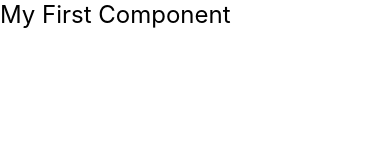
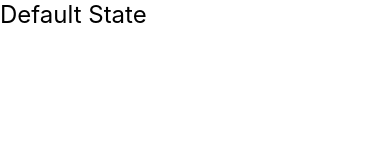
Before and after one commit to theantichris/TravelApp, a React Native app: screen / in a window 390 px wide. Shown: the top 160 px of the page. Built offline with nearby package versions, Linux system fonts and the light colour scheme.

Commit message:
added a state variable

```diff
--- a/src/components/title/index.js
+++ b/src/components/title/index.js
@@ -1,10 +1,25 @@
-import React from 'react';
+import React, {useState} from 'react';
 import {Text, StyleSheet} from 'react-native';
 
+// Passes in a property called text and deconstructing it.
 const Title = ({text}) => {
-  return <Text style={styles.title}>{text}</Text>;
+  // Sets up a variable in state with a default value.
+  const [stateText, setStateText] = useState('Default State');
+
+  // Updates the stateText when the function is called.
+  const onTextPress = () => {
+    setStateText('Updated State');
+  };
+
+  return (
+    // onPress calls the function onTextPress when the component is clicked.
+    <Text onPress={onTextPress} style={styles.title}>
+      {stateText}
+    </Text>
+  );
 };
 
+// Sets a default value for the text property.
 Title.defaultProps = {
   text: 'Default text',
 };
```
